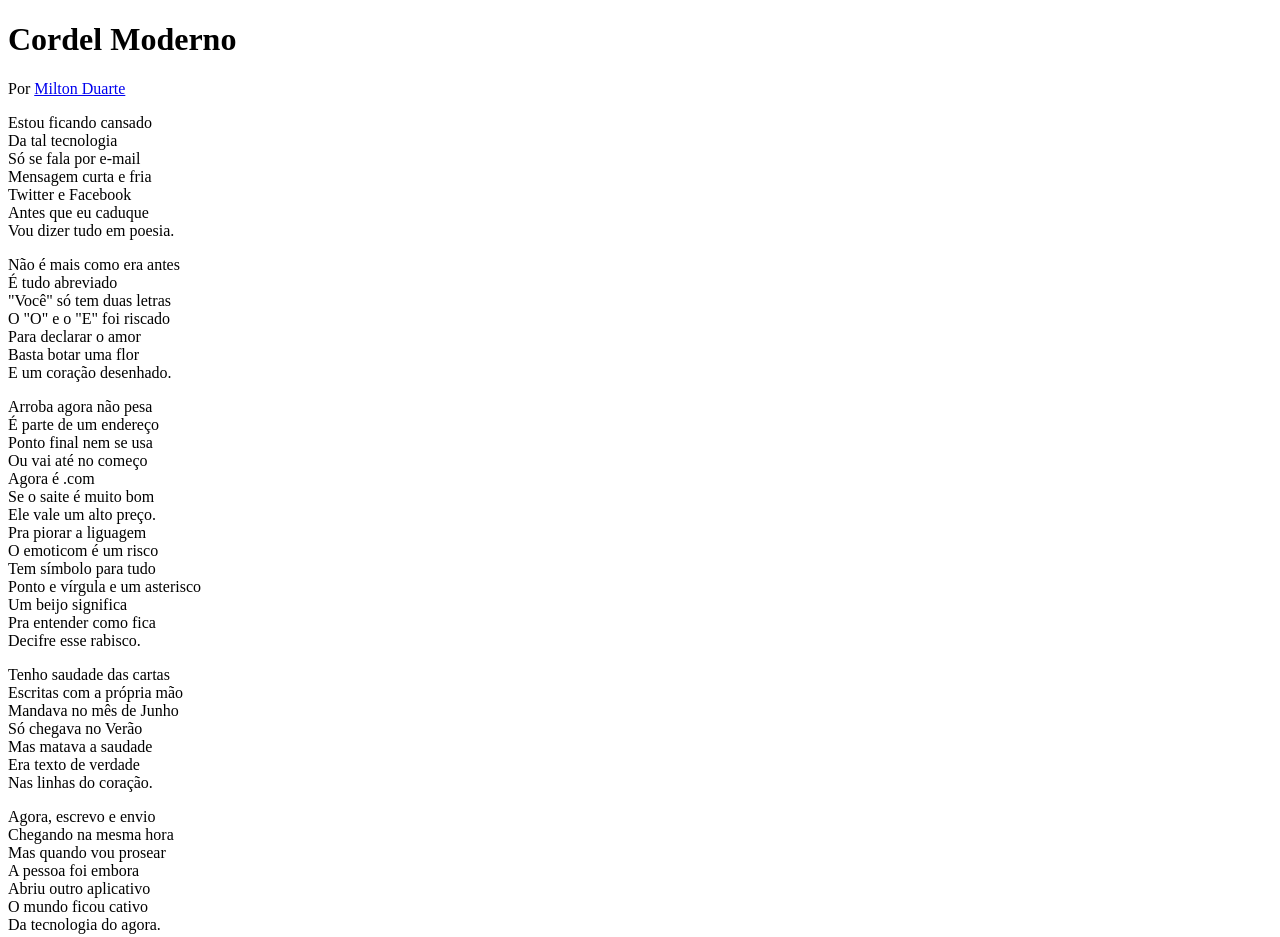
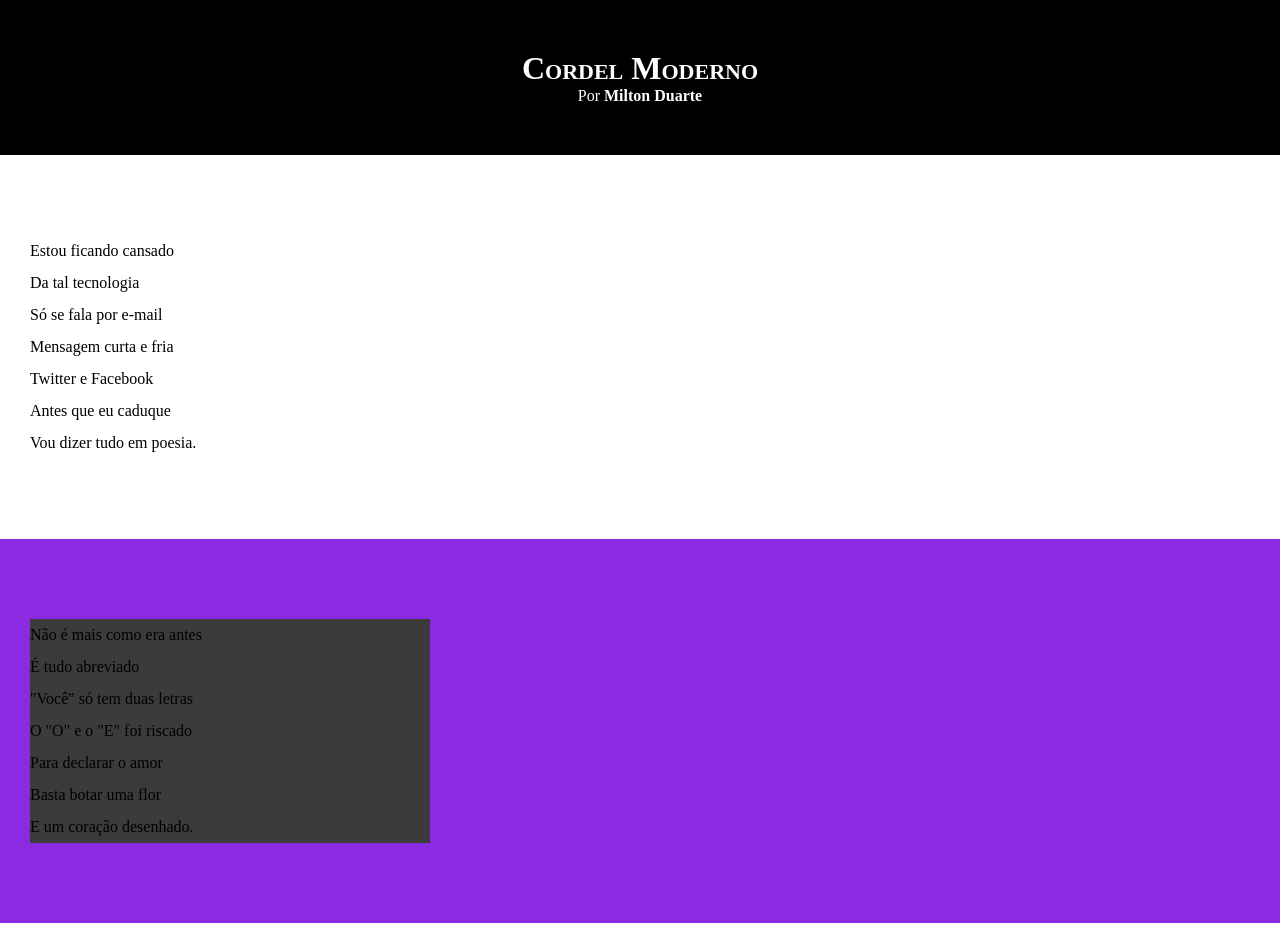
Before and after one commit to BarbaraFiori/htm-css, a plain HTML site: page segundoprojeto/index.html in a window 1280 px wide. Shown: the top 937 px of the page. Drawn offline with Linux system fonts and the light colour scheme.

Commit message:
atualizando textos e blocos

```diff
--- a/segundoprojeto/estilo/style.css
+++ b/segundoprojeto/estilo/style.css
@@ -1 +1,67 @@
 @charset "UTF-8";
+
+* {
+    margin: 0px;
+    padding: 0px;
+}
+
+html, body {
+    min-height: 100vh;
+    background-color: darkgray;
+}
+
+header {
+
+    background-color: black;
+    color: white;
+    text-align: center;
+
+}
+
+header > h1 {
+    padding-top: 50px;
+    font-variant: small-caps;
+}
+
+header > p {
+    padding-bottom: 50px;
+}
+
+header a, footer a {
+    color: white;
+    text-decoration: none;
+    font-weight: bolder;
+}
+
+header a:hover, footer a:hover {
+    text-decoration: underline;
+}
+
+section {
+    padding-top: 10vh;
+    padding-bottom: 10vh ;
+    line-height: 2em ;
+    padding-left: 30px;
+}
+
+section.normal {
+    background-color: white;
+    color: black;
+}
+
+section.imagem {
+    background-color: blueviolet;
+    color: rgb(0, 0, 0);
+}
+
+section.imagem > p {
+    width: 400px;
+    background-color: rgb(59, 59, 59);
+}
+
+footer {
+    background-color:  black;
+    text-align: center;
+    color: white;
+    padding: 10px;
+}
--- a/segundoprojeto/index.html
+++ b/segundoprojeto/index.html
@@ -13,7 +13,7 @@
         <p>Por <a href="https://www.recantodasletras.com.br/poesias/3186743" target="_blank ">Milton Duarte</a></p>
     </header>
 
-    <section>
+    <section class="normal">
         <p>
             Estou ficando cansado <br>
             Da tal tecnologia <br>
@@ -26,7 +26,7 @@
     </section>
 
 
-    <section>
+    <section class="imagem">
         <p>
             Não é mais como era antes <br>
             É tudo abreviado <br>
@@ -39,7 +39,7 @@
     </section>
 
 
-    <section>
+    <section class="normal">
         <p>
             Arroba agora não pesa <br>
             É parte de um endereço <br>
@@ -48,6 +48,9 @@
             Agora é .com <br>
             Se o saite é muito bom <br>
             Ele vale um alto preço. <br>
+
+           <p>
+
                Pra piorar a liguagem <br>
                O emoticom é um risco <br>
                Tem símbolo para tudo <br>
@@ -56,10 +59,11 @@
                Pra entender como fica <br>
                Decifre esse rabisco.
            </p>
+        </p>
     </section>
 
 
-    <section>
+    <section class="imagem">
         <p>
             Tenho saudade das cartas <br>
             Escritas com a própria mão <br>
@@ -72,7 +76,7 @@
     </section>
 
 
-    <section>
+    <section class="normal">
 
             <p>
                 Agora, escrevo e envio <br>
```
Lines whose indentation alone changed are shown as unchanged.
